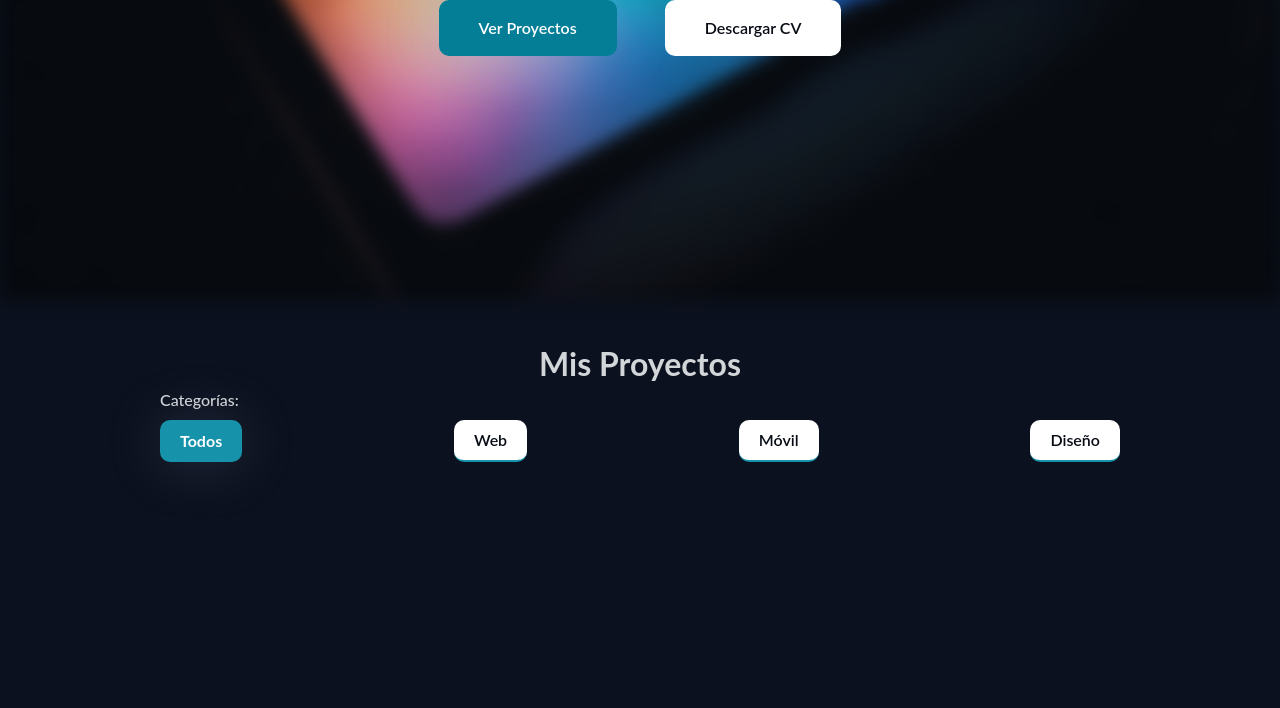
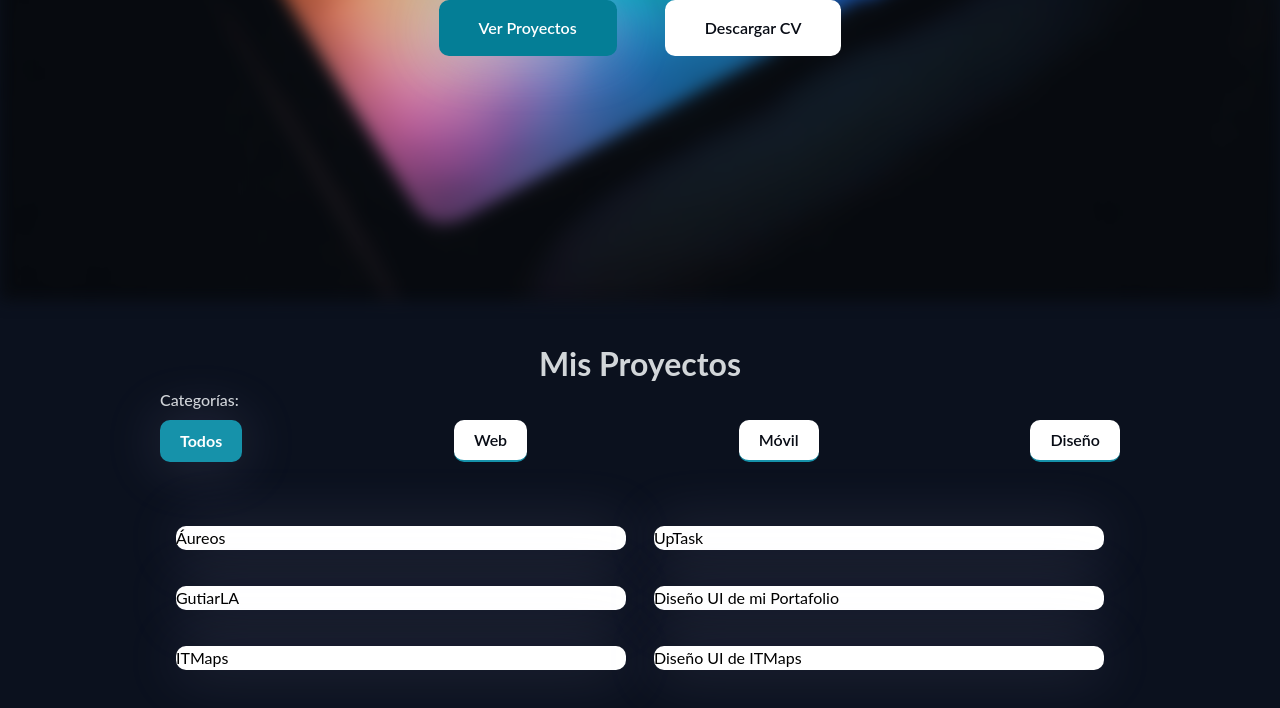
Before and after one commit to ifernandezNv/portafolio, a Next.js app: page / in a window 1280 px wide. Shown: the part 500-1208 px from the top of the page. Built offline with nearby package versions, Linux system fonts and the light colour scheme.

Commit message:
Primeros pasos en la creación de sección Projects

```diff
--- a/src/components/Proyecto.js
+++ b/src/components/Proyecto.js
@@ -3,7 +3,11 @@ import React from 'react';
 function Proyecto({proyecto}) {
     const {titulo, stack, repo, verProyecto} = proyecto;
   return (
-    <div>Proyecto</div>
+    <div className='bg-white rounded shadow'>
+      <div className=''>
+        <h3>{titulo}</h3>
+      </div>
+    </div>
   )
 }
 
--- a/src/pages/index.js
+++ b/src/pages/index.js
@@ -3,7 +3,7 @@ import Head from 'next/head';
 import { Inter } from '@next/font/google';
 import Image from 'next/image';
 import Link from 'next/link';
-import Script from 'next/script';
+import Proyecto from '@/components/Proyecto';
 const inter = Inter({ subsets: ['latin'] })
 
 export default function Home() {
@@ -91,8 +91,8 @@ export default function Home() {
                     <button className={` ${filtro === 'design' ? 'bg-span text-white font-bold shadow hover:bg-white hover:text-black hover:border-span hover:border-b-4' : 'text-black bg-white border-span border-b-2 hover:bg-span hover:font-bold hover:text-white font-semibold'} py-2 px-5 rounded transition-all`} onClick={ ()=> setFiltro('design') }>Diseño</button>
                   </div>
                 </div>
-                <div className='mx-4 md:mx-'>
-
+                <div className='mx-4 grid lg:grid-cols-2 lg:gap-x-7 gap-y-5 lg:gap-y-9 mt-9 lg:mt-16'>
+                  {proyectos.map(proyecto => <Proyecto proyecto={proyecto}/>)}
                 </div>
               </main>
 
```
